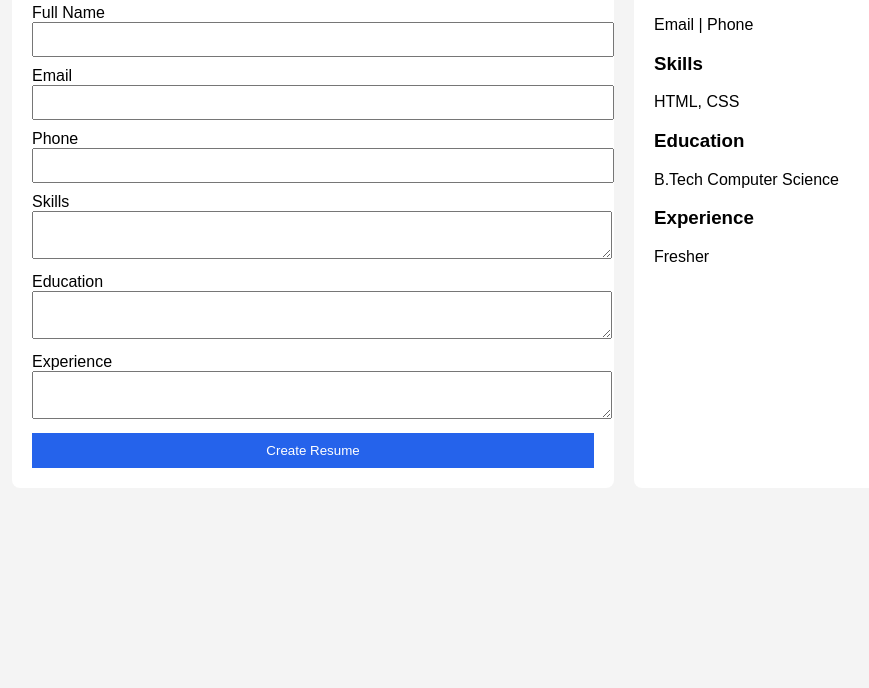
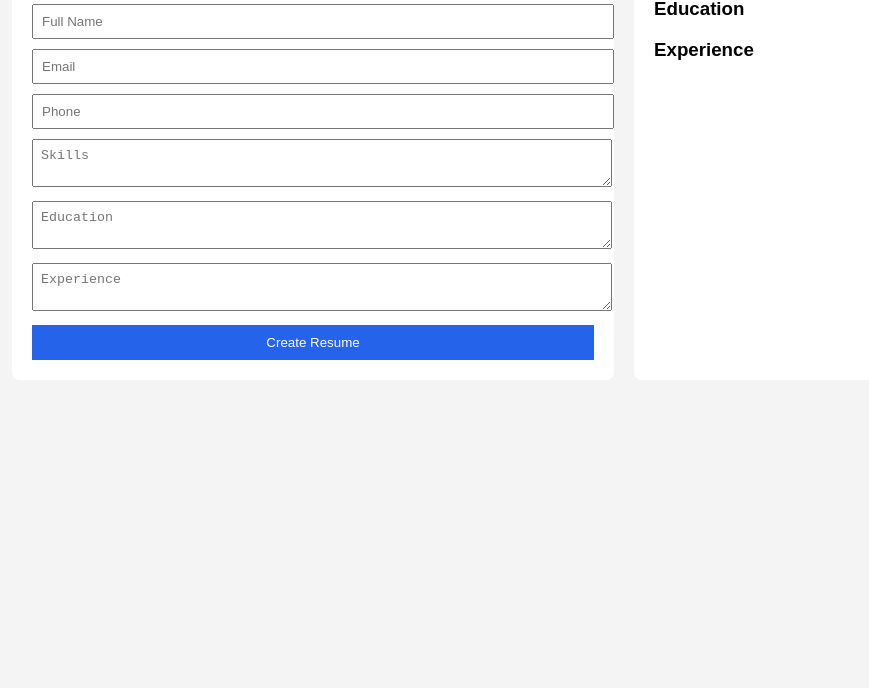
Before and after one commit to deva965/resume-builder, a plain HTML site: page index.html in a window 1280 px wide. Shown: the part 112-800 px from the top of the page, without its empty margins (16-885 px from the left). Drawn offline with Linux system fonts and the light colour scheme.

Commit message:
Update index.html

```diff
--- a/index.html
+++ b/index.html
@@ -8,45 +8,38 @@
 
 <div class="container">
 
+  <!-- FORM SECTION -->
   <div class="form">
     <h2>Resume Builder</h2>
 
-    <label>Full Name</label>
-    <input type="text">
+    <input type="text" id="name" placeholder="Full Name">
+    <input type="email" id="email" placeholder="Email">
+    <input type="text" id="phone" placeholder="Phone">
 
-    <label>Email</label>
-    <input type="email">
+    <textarea id="skills" placeholder="Skills"></textarea>
+    <textarea id="education" placeholder="Education"></textarea>
+    <textarea id="experience" placeholder="Experience"></textarea>
 
-    <label>Phone</label>
-    <input type="text">
-
-    <label>Skills</label>
-    <textarea></textarea>
-
-    <label>Education</label>
-    <textarea></textarea>
-
-    <label>Experience</label>
-    <textarea></textarea>
-
-    <button>Create Resume</button>
+    <button onclick="createResume()">Create Resume</button>
   </div>
 
+  <!-- RESUME PREVIEW -->
   <div class="resume">
-    <h1>Your Name</h1>
-    <p>Email | Phone</p>
+    <h1 id="r-name"></h1>
+    <p id="r-contact"></p>
 
     <h3>Skills</h3>
-    <p>HTML, CSS</p>
+    <p id="r-skills"></p>
 
     <h3>Education</h3>
-    <p>B.Tech Computer Science</p>
+    <p id="r-education"></p>
 
     <h3>Experience</h3>
-    <p>Fresher</p>
+    <p id="r-experience"></p>
   </div>
 
 </div>
 
+<script src="script.js"></script>
 </body>
 </html>
```
